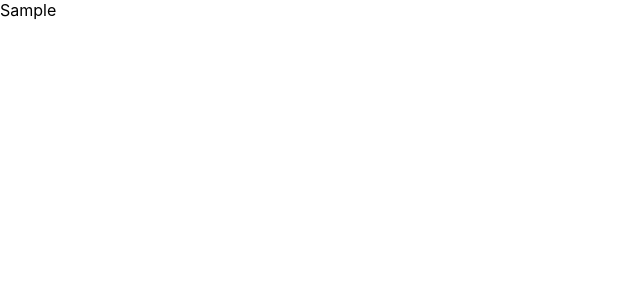
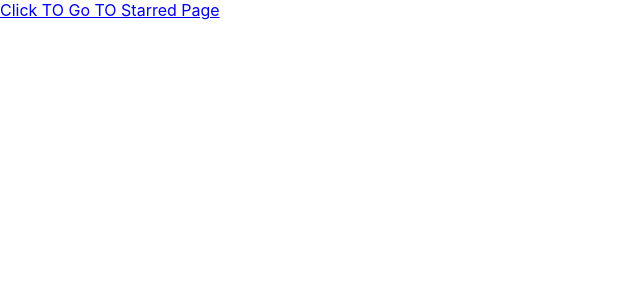
Before and after one commit to jjsenpai/box-office-app, a React (Create React App) app: page / in a window 1280 px wide. Shown: the top 300 px of the page, without its empty margins (0-640 px from the left). Built offline with nearby package versions, Linux system fonts and the light colour scheme.

Commit message:
Added react-router-dom

```diff
--- a/package.json
+++ b/package.json
@@ -5,6 +5,7 @@
   "dependencies": {
     "react": "^18.2.0",
     "react-dom": "^18.2.0",
+    "react-router-dom": "^6.14.1",
     "react-scripts": "5.0.1",
     "web-vitals": "^2.1.4",
     "workbox-background-sync": "^6.6.0",
--- a/src/App.jsx
+++ b/src/App.jsx
@@ -1,8 +1,17 @@
+import {BrowserRouter,Routes,Route} from 'react-router-dom'
+import Home from './pages/Home';
+import Starred from './pages/Starred';
+import NoMatch from './pages/NoMatch';
+
 function App() {
   return (
-    <div>
-      Sample
-    </div>
+    <BrowserRouter>
+      <Routes>
+        <Route path="/" element={<Home />}/>
+        <Route path="/starred" element = {<Starred />}/>
+        <Route path="*" element={<NoMatch />} />
+      </Routes>
+    </BrowserRouter>
   );
 }
 
--- /dev/null
+++ b/src/pages/Home.jsx
@@ -0,0 +1,10 @@
+import {Link} from 'react-router-dom'
+
+const Home = () =>{
+
+    return(
+        <Link to = '/starred'>Click TO Go TO Starred Page</Link>
+    )
+}
+
+export default Home;
--- /dev/null
+++ b/src/pages/NoMatch.jsx
@@ -0,0 +1,8 @@
+const NoMatch = () => {
+
+    return(
+        <div>404 Not Found</div>
+    )
+}
+
+export default NoMatch;
--- /dev/null
+++ b/src/pages/Starred.jsx
@@ -0,0 +1,7 @@
+const Starred = () =>{
+    return (
+        <div>Starred Page</div>
+    )
+}
+
+export default Starred ;
```
Also changed, not shown: 1 other file (tests, documents, lock files or other folders).
